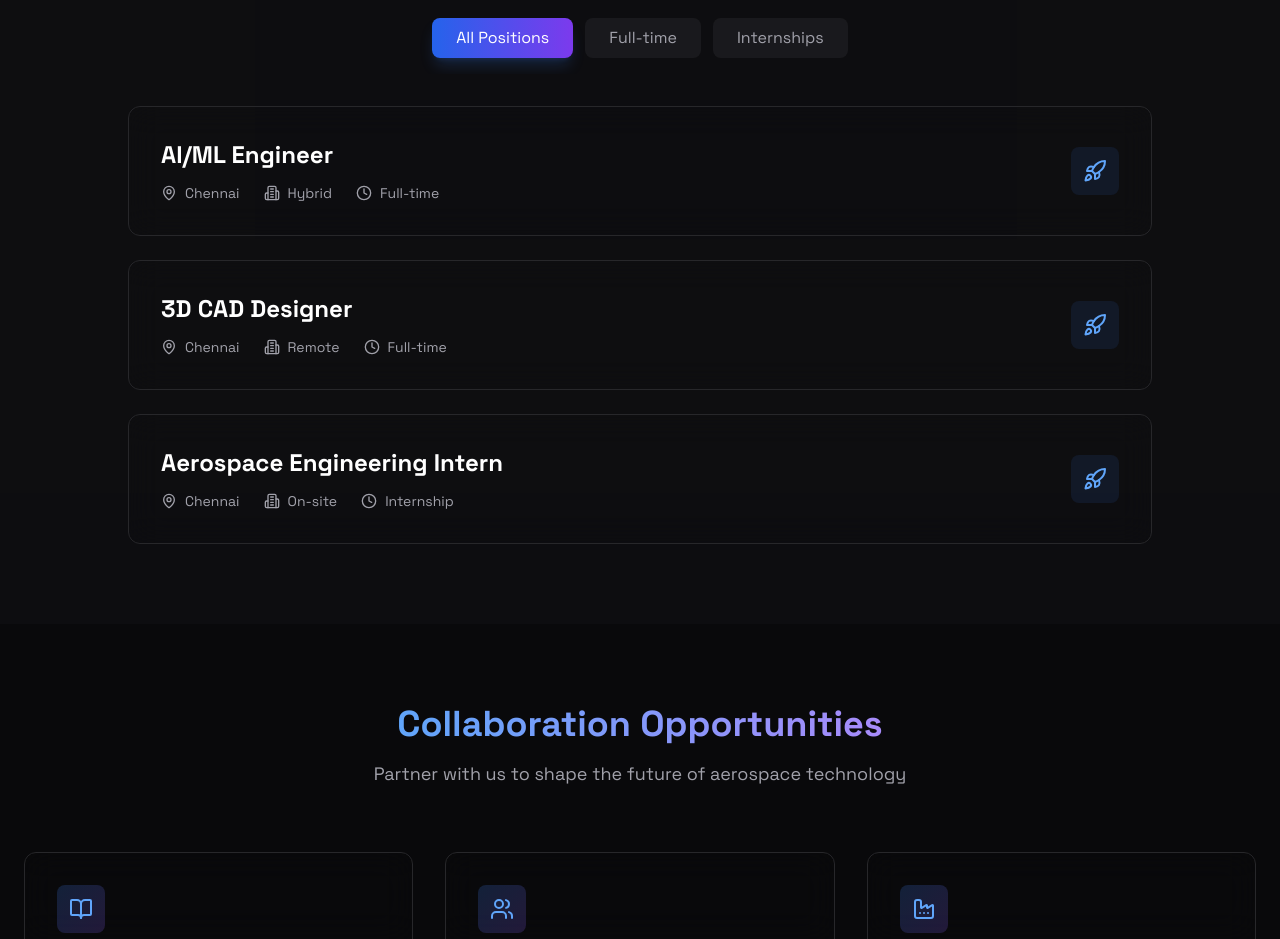
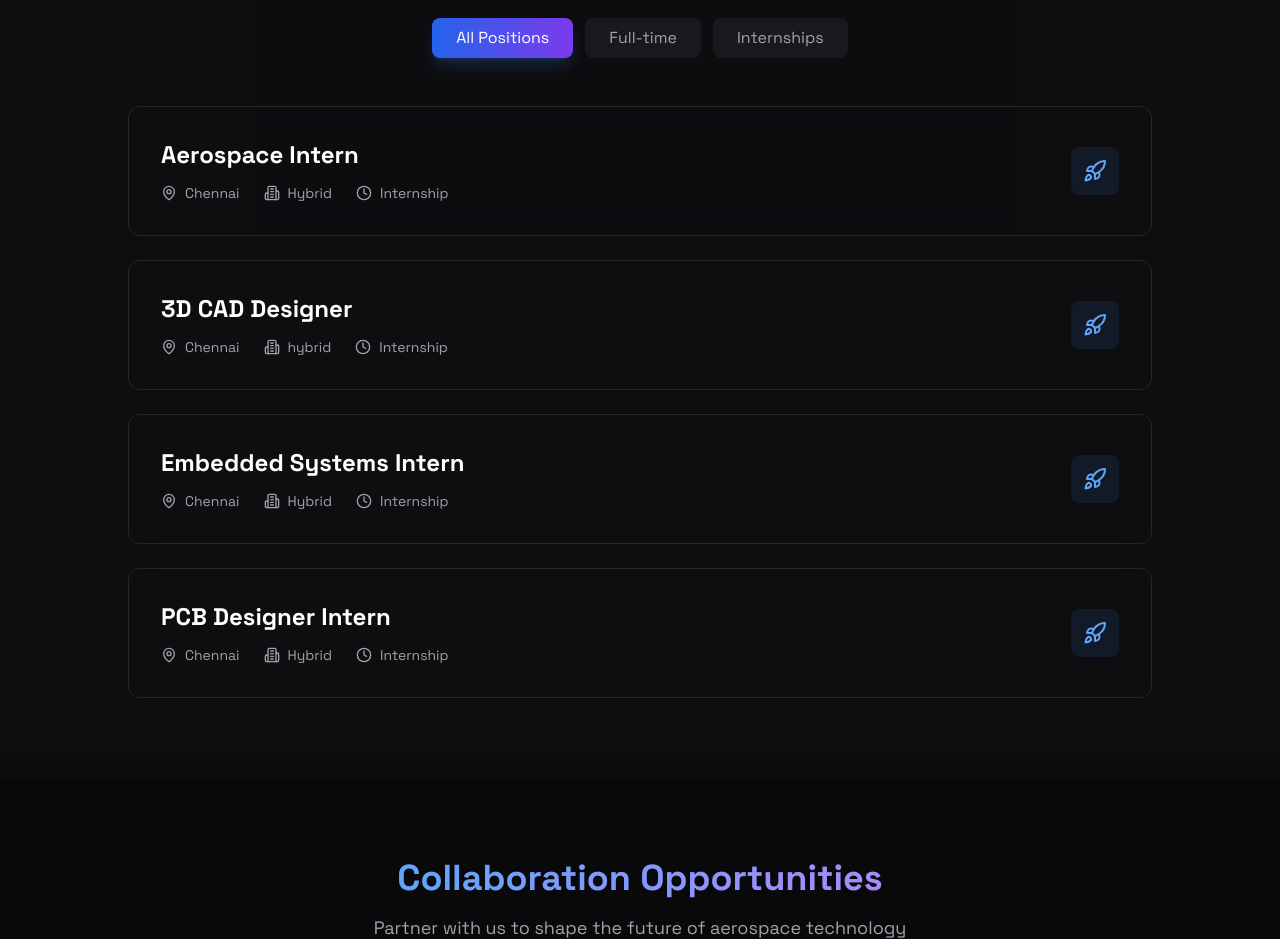
Before and after one commit to Vijayaraj-Anbalagan/dat2, a Next.js app: page /careers in a window 1280 px wide. Shown: the part 1540-2479 px from the top of the page. Built offline with nearby package versions, Linux system fonts and the light colour scheme.

Commit message:
changed carrer details

```diff
--- a/src/app/careers/page.tsx
+++ b/src/app/careers/page.tsx
@@ -29,53 +29,69 @@ const CareersPage = () => {
 
   const positions: Position[] = [
     {
-      id: 'aiml-engineer',
-      title: 'AI/ML Engineer',
-      type: 'fulltime',
+      id: 'aerospace-intern',
+      title: 'Aerospace Intern',
+      type: 'internship',
       location: 'Chennai',
       mode: 'Hybrid',
       department: 'Technology',
-      description: 'Join our team to develop cutting-edge AI/ML solutions for aerospace applications.',
+      description: 'Work on aerodynamics, structural design, and flight performance analysis for high-altitude platforms.',
       requirements: [
-        'Masters/PhD in Computer Science or related field',
-        '3+ years experience in machine learning',
-        'Strong Python programming skills',
-        'Experience with PyTorch or TensorFlow'
+        'Strong understanding of aerodynamics, flight mechanics, and structural analysis.',
+        'Proficiency in SolidWorks, ANSYS, or MATLAB.',
+        'Knowledge of LTA (Lighter-Than-Air) systems is a plus.',
+        'Ability to contribute to design and simulation tasks.'
       ],
-      formLink: 'https://forms.gle/4xGGWTt9A4Kf1gUR9'
+      formLink: 'https://docs.google.com/forms/d/e/1FAIpQLScDj30aw4NMFGLiNoqP4xHoqUFK0XO1wjKcNAJn1taei19kyg/viewform?usp=header'
     },
     {
-      id: 'cad-designer',
+      id: 'uav-intern',
       title: '3D CAD Designer',
-      type: 'fulltime',
+      type: 'internship',
       location: 'Chennai',
-      mode: 'Remote',
+      mode: 'hybrid',
       department: 'Engineering',
-      description: 'Design next-generation aerospace components using advanced CAD tools.',
+      description: 'Assist in UAV and drone system design, development, and flight testing.',
       requirements: [
-        'Bachelors in Mechanical/Aerospace Engineering',
-        'Proficiency in CATIA/SolidWorks',
-        'Understanding of aerospace design principles',
-        'Experience with GD&T'
+        'Experience with UAV design, propulsion systems, and autopilot integration.',
+        'Proficiency in PX4, ArduPilot, or similar platforms.',
+        'Knowledge of CAD software and flight simulation tools.',
+        'Ability to work on autonomous navigation and control systems.'
       ],
-      formLink: 'https://forms.gle/4xGGWTt9A4Kf1gUR9'
+      formLink: 'https://docs.google.com/forms/d/e/1FAIpQLScDj30aw4NMFGLiNoqP4xHoqUFK0XO1wjKcNAJn1taei19kyg/viewform?usp=header'
     },
     {
-      id: 'intern-aerospace',
-      title: 'Aerospace Engineering Intern',
+      id: 'embedded-systems-intern',
+      title: 'Embedded Systems Intern',
       type: 'internship',
       location: 'Chennai',
-      mode: 'On-site',
+      mode: 'Hybrid',
       department: 'Engineering',
-      description: 'Learn and contribute to cutting-edge aerospace projects.',
+      description: 'Develop and integrate embedded firmware for avionics and autonomous systems.',
       requirements: [
-        'Currently pursuing B.Tech/M.Tech in Aerospace Engineering',
-        'Strong academic record',
-        'Knowledge of fluid dynamics and aerodynamics',
-        'Basic CAD skills'
+        'Experience with microcontrollers (Pixhawk, STM32, Arduino, ESP32, etc.).',
+        'Proficiency in C/C++ and embedded system programming.',
+        'Knowledge of communication protocols (LoRa, SPI, I2C, UART).',
+        'Ability to integrate sensors and optimize real-time performance.'
       ],
-      formLink: 'https://forms.gle/4xGGWTt9A4Kf1gUR9'
-    }
+      formLink: 'https://docs.google.com/forms/d/e/1FAIpQLScDj30aw4NMFGLiNoqP4xHoqUFK0XO1wjKcNAJn1taei19kyg/viewform?usp=header'
+    },
+    {
+      id: 'pcb-designer-intern',
+      title: 'PCB Designer Intern',
+      type: 'internship',
+      location: 'Chennai',
+      mode: 'Hybrid',
+      department: 'Engineering',
+      description: 'Design and develop PCB layouts for avionics and embedded systems.',
+      requirements: [
+        'Experience in PCB design using Altium Designer, KiCad, or Eagle.',
+        'Understanding of circuit design, signal integrity, and EMI/EMC considerations.',
+        'Ability to design multi-layer PCBs for embedded systems.',
+        'Knowledge of PCB manufacturing processes and component selection.'
+      ],
+      formLink: 'https://docs.google.com/forms/d/e/1FAIpQLScDj30aw4NMFGLiNoqP4xHoqUFK0XO1wjKcNAJn1taei19kyg/viewform?usp=header'
+    },
   ];
 
   const benefits = [
```
